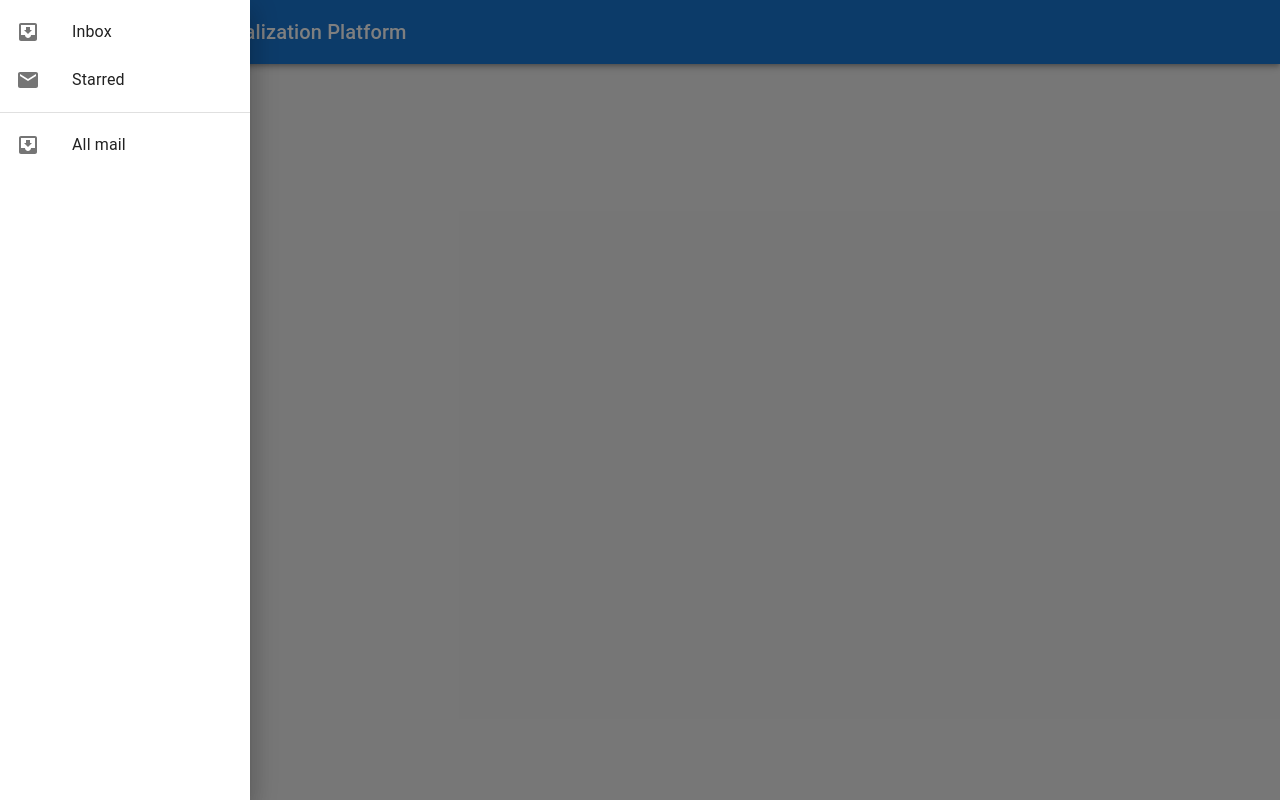
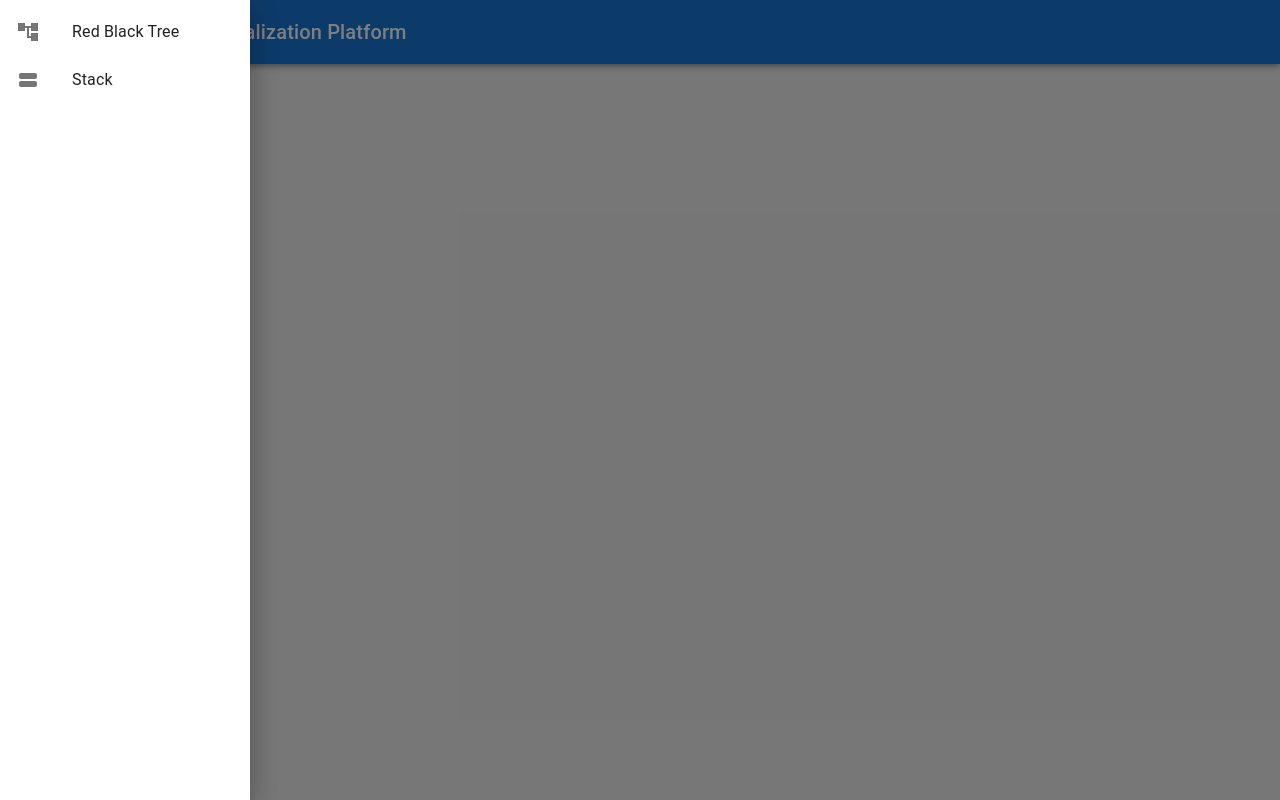
Before and after one commit to hsiaofongw/rb-tree-react, a React app: page / in a window 1280 px wide. Both pictures are taken after a click on the button 36 px from the left and 32 px from the top of the page. Built offline with nearby package versions, Linux system fonts and the light colour scheme.

Commit message:
added menu

```diff
--- a/src/App.tsx
+++ b/src/App.tsx
@@ -1,4 +1,3 @@
-import "./App.css";
 import { QueryClient, QueryClientProvider } from "react-query";
 import {
   AppBar,
@@ -18,7 +17,8 @@ import MenuIcon from "@mui/icons-material/Menu";
 import { nameOfProduct } from "./resources/theme-resources";
 import React, { useState } from "react";
 import InboxIcon from "@mui/icons-material/MoveToInbox";
-import MailIcon from "@mui/icons-material/Mail";
+import AccountTreeIcon from "@mui/icons-material/AccountTree";
+import ViewStreamIcon from "@mui/icons-material/ViewStream";
 
 const queryClient = new QueryClient();
 
@@ -81,18 +81,12 @@ function App() {
                 entryGroups={[
                   [
                     {
-                      text: "Inbox",
-                      icon: <InboxIcon />,
+                      text: "Red Black Tree",
+                      icon: <AccountTreeIcon />,
                     },
                     {
-                      text: "Starred",
-                      icon: <MailIcon />,
-                    },
-                  ],
-                  [
-                    {
-                      text: "All mail",
-                      icon: <InboxIcon />,
+                      text: "Stack",
+                      icon: <ViewStreamIcon />,
                     },
                   ],
                 ]}
```
